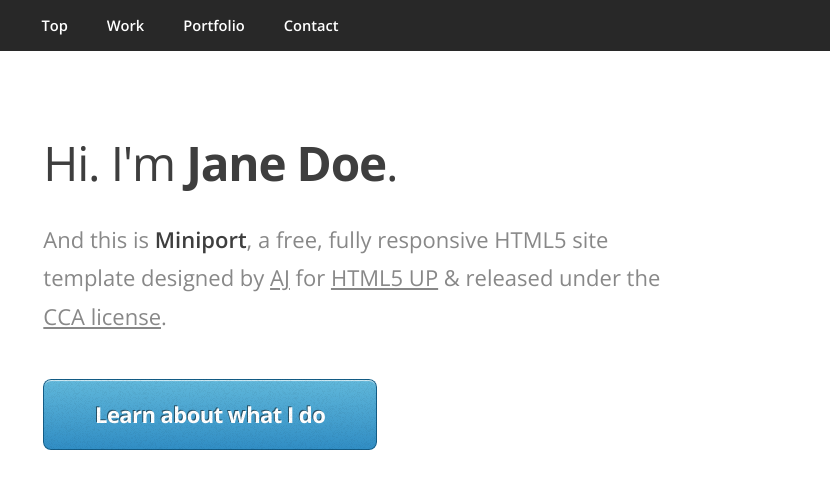
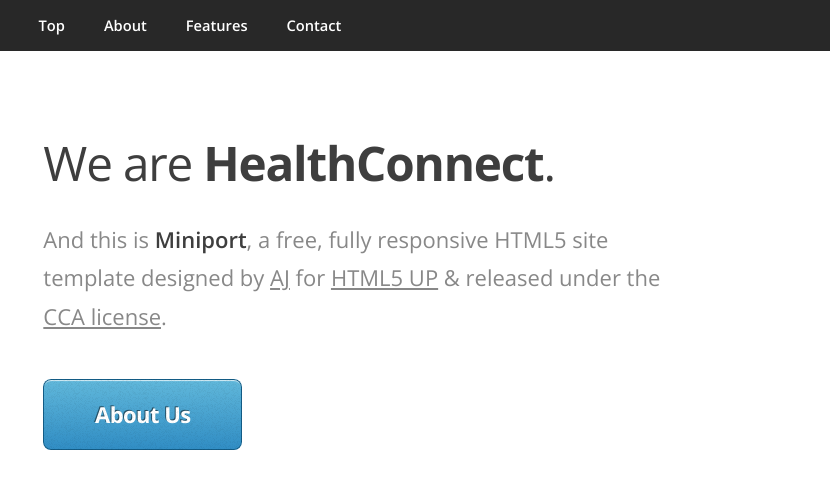
Before and after one commit to ericgopak/HealthConnect, a plain HTML site: page index.html in a window 1280 px wide. Shown: the top 500 px of the page, 450-1280 px from the left. Drawn offline with nearby package versions, Linux system fonts and the light colour scheme.

Commit message:
Work --> About, Portfolio --> Features

```diff
--- a/index.html
+++ b/index.html
@@ -1,9 +1,4 @@
 <!DOCTYPE HTML>
-<!--
-	Miniport 2.5 by HTML5 UP
-	html5up.net | @n33co
-	Free for personal and commercial use under the CCA 3.0 license (html5up.net/license)
--->
 <html>
 	<head>
 		<title>Miniport by HTML5 UP</title>
@@ -29,8 +24,8 @@
 			<nav id="nav">
 				<ul class="container">
 					<li><a href="#top">Top</a></li>
-					<li><a href="#work">Work</a></li>
-					<li><a href="#portfolio">Portfolio</a></li>
+					<li><a href="#about">About</a></li>
+					<li><a href="#features">Features</a></li>
 					<li><a href="#contact">Contact</a></li>
 				</ul>
 			</nav>
@@ -44,18 +39,18 @@
 						</div>
 						<div class="8u">
 							<header>
-								<h1>Hi. I'm <strong>Jane Doe</strong>.</h1>
+								<h1>We are <strong>HealthConnect</strong>.</h1>
 							</header>
 							<p>And this is <strong>Miniport</strong>, a free, fully responsive HTML5 site template designed by <a href="http://n33.co/">AJ</a> for <a href="http://html5up.net/">HTML5 UP</a> &amp; released under the <a href="http://html5up.net/license/">CCA license</a>.</p>
-							<a href="#work" class="button button-big">Learn about what I do</a>
+							<a href="#about" class="button button-big">About Us</a>
 						</div>
 					</div>
 				</article>
 			</div>
 
-		<!-- Work -->
+		<!-- About -->
 			<div class="wrapper wrapper-style2">
-				<article id="work">
+				<article id="about">
 					<header>
 						<h2>I design and build amazing things.</h2>
 						<span>Odio turpis amet sed consequat eget posuere consequat.</span>
@@ -87,14 +82,14 @@
 					</div>
 					<footer>
 						<p>Lorem ipsum dolor sit sapien vestibulum ipsum primis?</p>
-						<a href="#portfolio" class="button button-big">See some of my recent work</a>
+						<a href="#features" class="button button-big">See some of my recent work</a>
 					</footer>
 				</article>
 			</div>
 
-		<!-- Portfolio -->
+		<!-- Features -->
 			<div class="wrapper wrapper-style3">
-				<article id="portfolio">
+				<article id="features">
 					<header>
 						<h2>Awesome work makes happy clients.</h2>
 						<span>Proin odio consequat  sapien vestibulum ipsum primis sed amet consequat lorem dolore feugiat lorem ipsum dolore.</span>
@@ -204,7 +199,7 @@
 								<h3>Find me on ...</h3>
 								<ul class="social">
 									<li class="twitter"><a href="http://twitter.com/n33co" class="fa fa-twitter"><span>Twitter</span></a></li>
-									<li class="facebook"><a href="#" class="fa fa-facebook"><span>Facebook</span></a></li>
+									<li class="facebook"><a href="https://www.facebook.com/gethealthconnect" class="fa fa-facebook"><span>Facebook</span></a></li>
 									<li class="dribbble"><a href="http://dribbble.com/n33" class="fa fa-dribbble"><span>Dribbble</span></a></li>
 									<li class="linkedin"><a href="#" class="fa fa-linkedin"><span>LinkedIn</span></a></li>
 									<li class="tumblr"><a href="#" class="fa fa-tumblr"><span>Tumblr</span></a></li>
```
